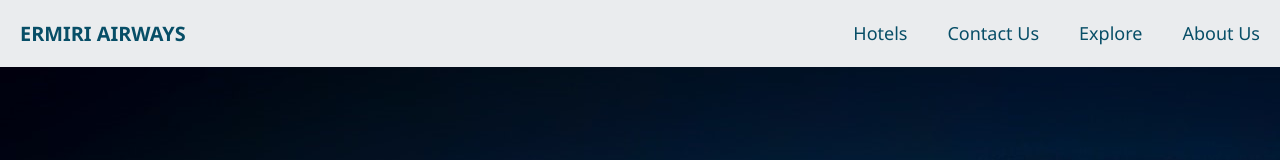
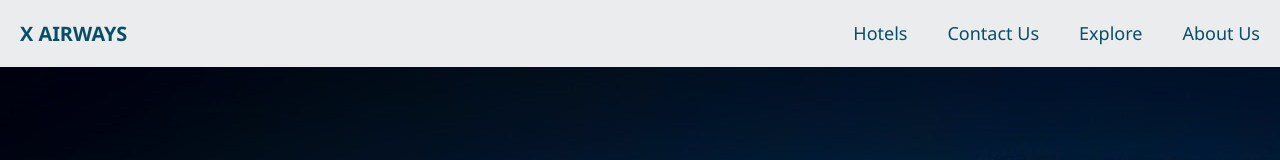
Before and after one commit to blendirrustemi/X-Airways-Website, a plain HTML site: page hotels.html in a window 1280 px wide. Shown: the top 160 px of the page. Drawn offline with Linux system fonts and the light colour scheme.

Commit message:
Changed Name

```diff
--- a/hotels.html
+++ b/hotels.html
@@ -17,7 +17,7 @@
             <div>
                 <!--new div that will contain the brand name-->
                 <a href="main_page.html">
-                    <h3>ERMIRI AIRWAYS</h3>
+                    <h3>X AIRWAYS</h3>
                 </a>
             </div>
         </div>
```
